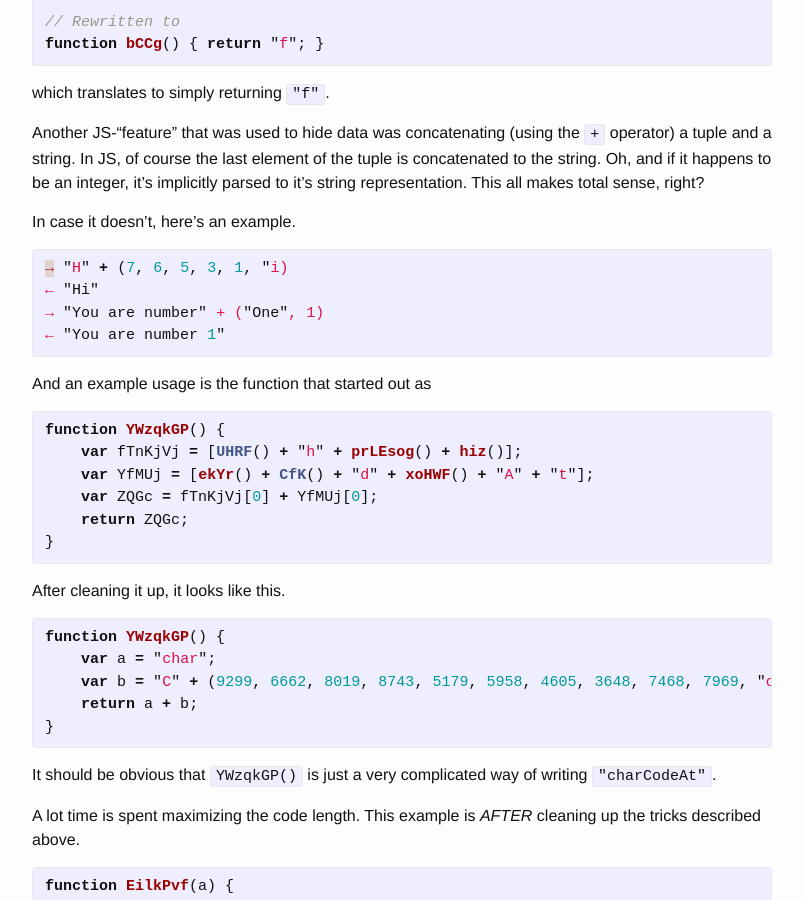
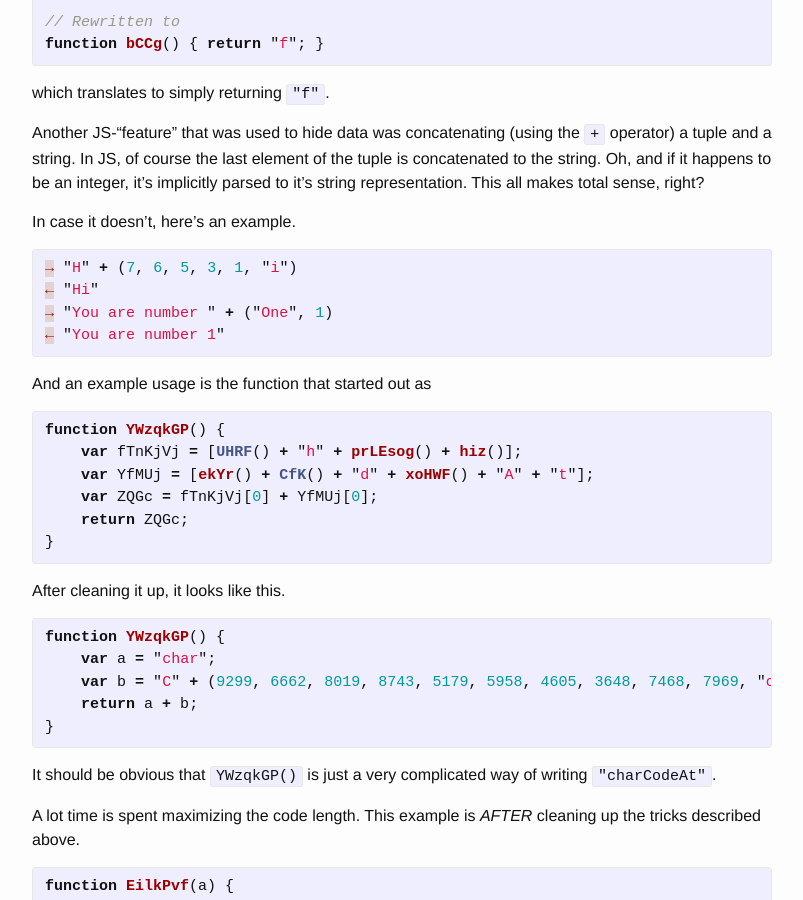
Before and after one commit to benediktkr/benediktkr.github.io, a Jekyll site: the page built from _posts/2016-05-26-js-deobfs.md, in a window 1280 px wide and 900 px high, scrolled down 1663 px. Shown: the whole window, without its empty margins (238-1041 px from the left). Built offline with Jekyll 4.4.1, drawn with Linux system fonts in a browser that asks for light colours.

Commit message:
spotted yet another typo (jeez)

```diff
--- a/_posts/2016-05-26-js-deobfs.md
+++ b/_posts/2016-05-26-js-deobfs.md
@@ -56,9 +56,9 @@ Another JS-"feature" that was used to hide data was concatenating (using the `+`
 In case it doesn't, here's an example.
 
 {% highlight javascript %}
-→ "H" + (7, 6, 5, 3, 1, "i)
+→ "H" + (7, 6, 5, 3, 1, "i")
 ← "Hi"
-→ "You are number" + ("One", 1)
+→ "You are number " + ("One", 1)
 ← "You are number 1"
 {% endhighlight %}
 
```
